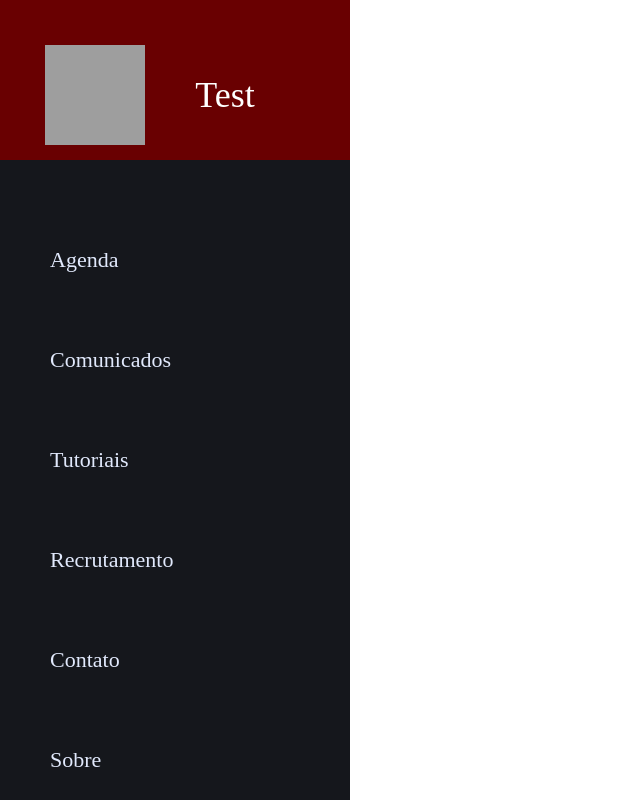
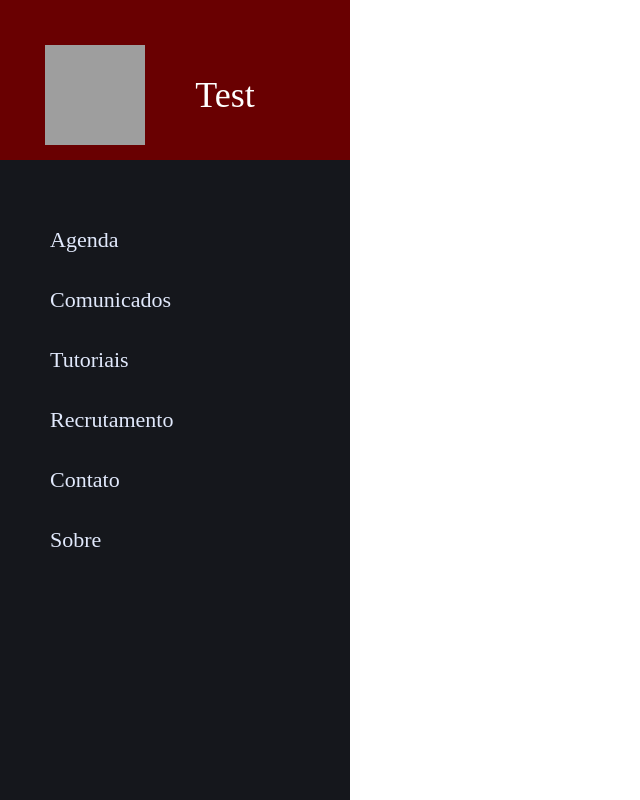
Before and after one commit to Michelalmeidasilva/demo-project-react, a React (Create React App) app: page /home in a window 1280 px wide. Shown: the whole page, without its empty margins (0-640 px from the left). Built offline with nearby package versions, Linux system fonts and the light colour scheme; grey boxes are pictures that could not be loaded.

Commit message:
fix: corrigido o problema de sobreposicao de componentes

```diff
--- a/src/App.js
+++ b/src/App.js
@@ -1,11 +1,24 @@
 import React from 'react'
 import { BrowserRouter as Router, Route, Redirect } from 'react-router-dom'
+import { createGlobalStyle } from 'styled-components'
+
 import Home from 'routes/Home'
+
+const GlobalStyle = createGlobalStyle`
+* {
+    box-sizing: border-box;
+    margin: 0;
+    padding: 0;
+  }
+`
 export default function App() {
   return (
-    <Router>
-      <Route path='/home' component={Home} />
-      <Redirect to='/home' />
-    </Router>
+    <div>
+      <GlobalStyle />
+      <Router>
+        <Route path='/home' component={Home} />
+        <Redirect to='/home' />
+      </Router>
+    </div>
   )
 }
--- a/src/components/Content/Content.js
+++ b/src/components/Content/Content.js
@@ -2,8 +2,7 @@ import React from 'react'
 import styled from 'styled-components'
 
 const Content = styled.div`
-  margin-left: 350px;
-  background-color='black';
+  margin: 10px;
 `
 
 export default Content
--- a/src/components/SideBar/SideBar.js
+++ b/src/components/SideBar/SideBar.js
@@ -55,7 +55,6 @@ const WrapMenuHeader = styled.div`
 const MenuHeader = styled.section`
   background: 15171c;
   width: max-width;
-
   height: 100px;
   display: flex;
 `
@@ -65,9 +64,6 @@ const SidebarNav = styled.nav`
   height: 100vh;
   display: flex;
   justify-content: center;
-  position: fixed;
-  left: 0;
-  top: 0;
   width: 350px;
 `
 
--- a/src/routes/Home/Home.js
+++ b/src/routes/Home/Home.js
@@ -1,5 +1,6 @@
 import React from 'react'
 import { BrowserRouter as Switch, Route } from 'react-router-dom'
+import styled from 'styled-components'
 
 import SideBar from 'components/SideBar'
 
@@ -39,6 +40,7 @@ export const Rotas = [
 
 const Home = () => {
   return (
+    <FlexLayout>
       <Switch>
         <SideBar rotas={Rotas} />
         <Route path='/agenda' component={Agenda} />
@@ -48,7 +50,12 @@ const Home = () => {
         <Route path='/contato' component={Contato} />
         <Route path='/sobre' component={Sobre} />
       </Switch>
+    </FlexLayout>
   )
 }
 
+const FlexLayout = styled.div`
+  display: flex;
+`
+
 export default Home
```
Lines whose indentation alone changed are shown as unchanged.
